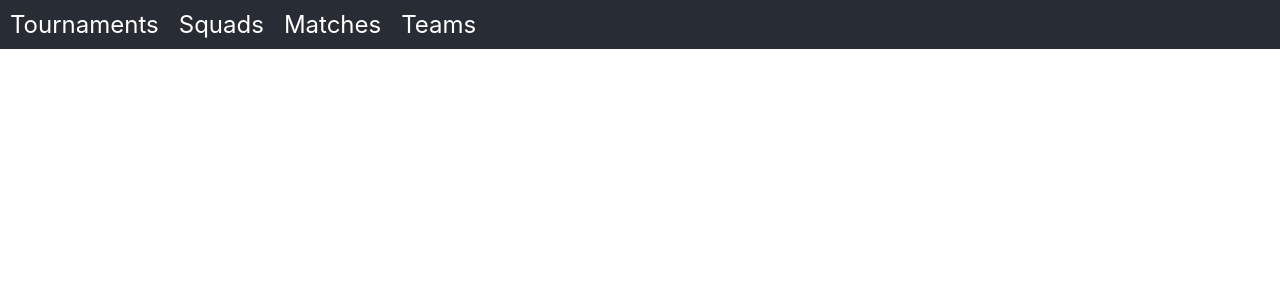
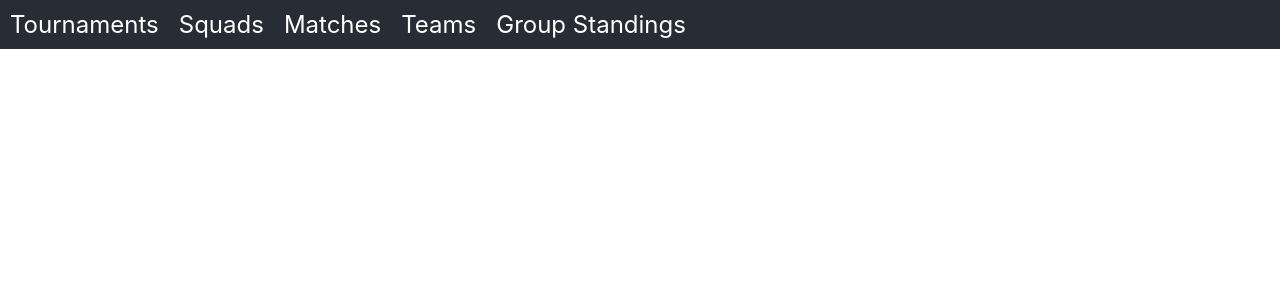
Before and after one commit to itudb2314/itudb2314, a React (Create React App) app in the folder frontend/: page / in a window 1280 px wide. Shown: the top 300 px of the page. Built offline with nearby package versions, Linux system fonts and the light colour scheme.

Commit message:
Update Header.js

```diff
--- a/frontend/src/js/Header.js
+++ b/frontend/src/js/Header.js
@@ -10,6 +10,7 @@ export default function Header() {
             <li><Link className="menu_item" to="/squads">Squads</Link></li>
             <li><Link className="menu_item" to="/matches">Matches</Link></li>
             <li><Link className="menu_item" to="/teams">Teams</Link></li>
+            <li><Link className="menu_item" to="/groupstandings">Group Standings</Link></li>
         </ul>
     </header>
     );
```
